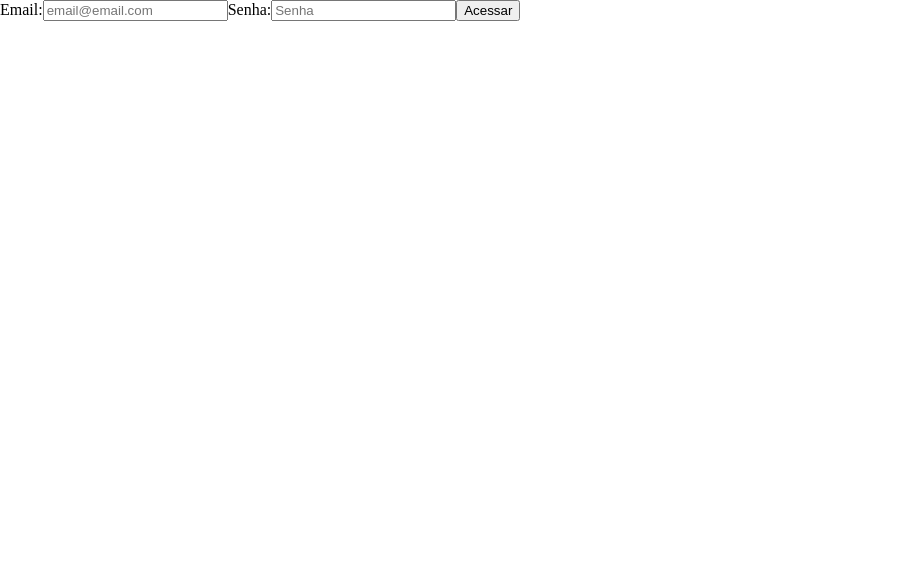
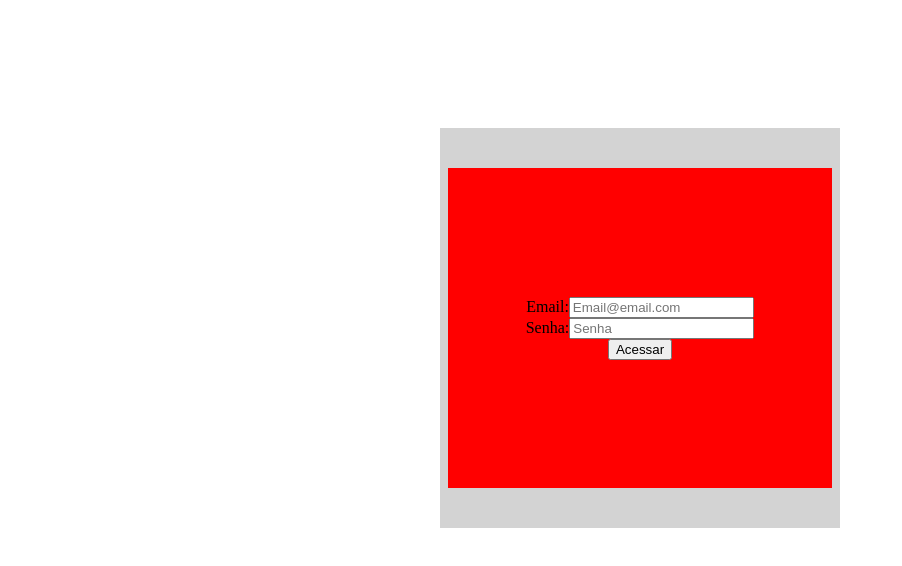
Before and after one commit to aceleradora-TW/acelera-mais-front, a React (Create React App) app: page / in a window 1280 px wide. Shown: the top 566 px of the page, without its empty margins (0-902 px from the left). Built offline with nearby package versions, Linux system fonts and the light colour scheme.

Commit message:
style: tela de login

```diff
--- a/src/components/login/index.js
+++ b/src/components/login/index.js
@@ -1,5 +1,6 @@
 import { useState } from 'react'
 import axios from 'axios'
+import './style.css'
 
 export const Login = () => {
   const [email, setEmail] = useState('')
@@ -23,16 +24,18 @@ export const Login = () => {
     })
   }
   return (
-    <form>
+    <div className="container-form">
+    <form className="form">
       <label>
         Email:
-        <input onChange={handleChangeEmail} value={email} type="email" placeholder="email@email.com"></input>
+        <input className="input" onChange={handleChangeEmail} value={email} type="email" placeholder="Email@email.com"></input>
       </label>
       <label>
         Senha:
-        <input onChange={handleChangePassword} value={password} type="password" placeholder="Senha"></input>
+        <input className="input" onChange={handleChangePassword} value={password} type="password" placeholder="Senha"></input>
       </label>
       <button onClick={handlerClick}>Acessar</button>
     </form>
+    </div>
   )
 }
--- /dev/null
+++ b/src/components/login/style.css
@@ -0,0 +1,26 @@
+.container-form{
+   width: 400px;
+   height: 400px;
+   background-color: lightgray;
+   margin: 0 auto;
+   margin-top: 10%;
+   display: flex;
+   align-items: center;
+   justify-content: center;
+}
+
+.form{
+    display: flex;
+    flex-direction: column;
+    flex-wrap: wrap;
+    /*padding: 7rem;*/
+    justify-content: center;
+    align-items: center;
+    background-color: rgb(255, 0, 0);
+    width: 30vw;
+    height: 25vw;
+
+}
+.input{
+
+}
```
